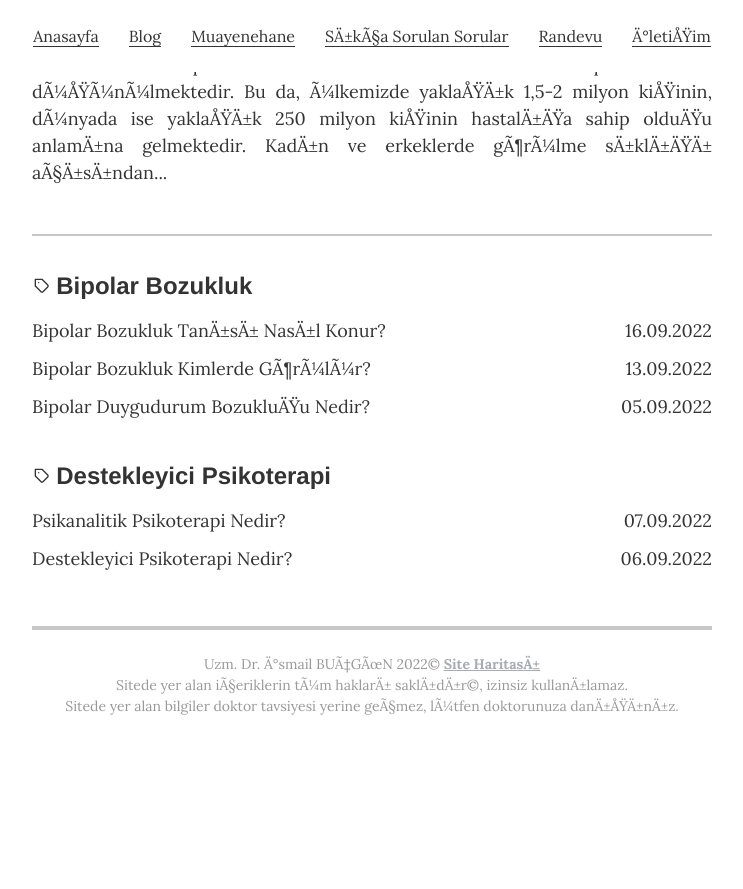
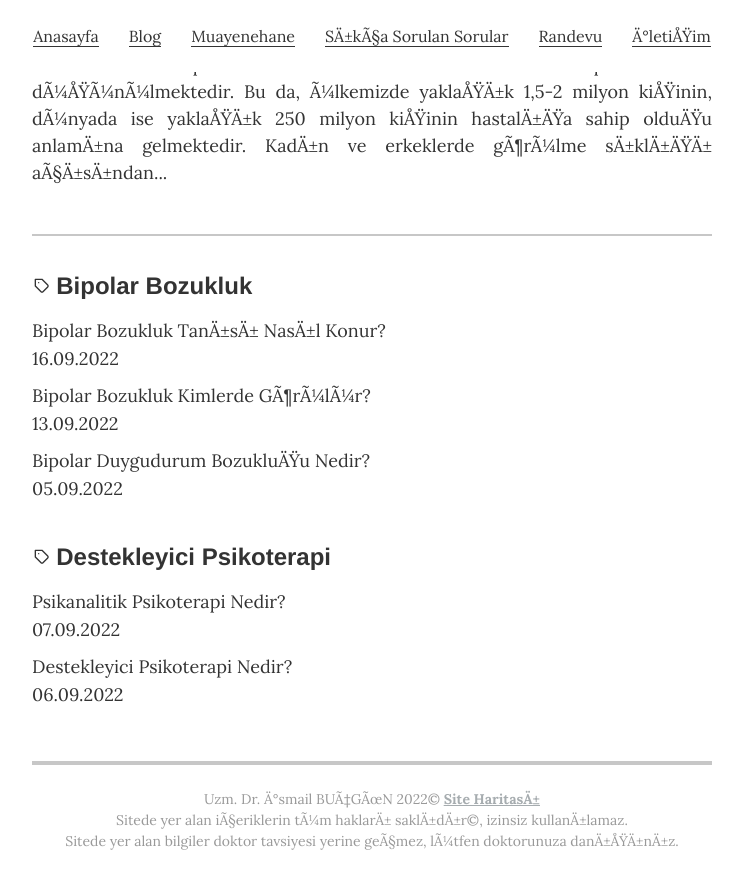
Before and after one commit to ibucgun/ibucgun.github.io, a Jekyll site: the page built from blog.html, in a window 1280 px wide and 900 px high, scrolled down 1064 px. Shown: the top 889 px of the window, without its empty margins (268-1011 px from the left). Built offline with Jekyll 4.4.1, drawn with Linux system fonts in a browser that asks for light colours; before the commit the page ends 1829 px from its top, so only the background shows below that.

Commit message:
Update blog.html

```diff
--- a/blog.html
+++ b/blog.html
@@ -59,16 +59,16 @@ description: Adana Psikiyatri • Psikiyatrik hastalıklar, tedavileri, takip s
     </svg>
     <h2 class="tags-item-label">{{ tag[0] }}</h2>
     {% for post in tag[1] %}
-    <a class="tags-post" style="text-decoration:none" href="{{ post.url | prepend: site.baseurl }}">
-      <div style=" font-size: 1.125rem;">
+    <a class="tags-post" style="text-decoration:none; max-width: 100%" href="{{ post.url | prepend: site.baseurl }}">
+      <div style=" font-size: 1.125rem">
         <span class="tags-post-title">{{ post.title }}</span>
         <div class="tags-post-line"></div>
-      </div>
-      <span class="tags-post-meta" style=" font-size: 1.125rem;">
+	 <span class="tags-post-meta" style=" font-size: 1.125rem;">
         <time datetime="{{ post.date }}">
           {{ post.date | date: "%d.%m.%Y" }}
         </time>
       </span>
+      </div>
     </a>
     {% endfor %}
   </div>
```
